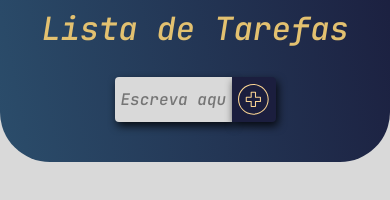
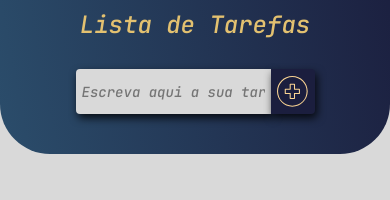
Before and after one commit to luanfreiire/to-do-list, a plain HTML site: page public/index.html in a window 390 px wide. Shown: the part 130-330 px from the top of the page. Drawn offline with Linux system fonts and the light colour scheme.

Commit message:
style(header): responsividade header

```diff
--- a/public/index.html
+++ b/public/index.html
@@ -14,7 +14,7 @@
       <img src="./img/logo.svg" alt="Logotipo lista de tarefas">
       <h1>Lista de Tarefas</h1>
       <div class="header-input">
-        <input type="text" placeholder="Escreva aqui a sua nova tarefa...">
+        <input type="text" placeholder="Escreva aqui a sua tarefa...">
         <button>
           <img src="../public/img/add.svg" alt="Adicionar">
         </button>
--- a/src/styles/header.css
+++ b/src/styles/header.css
@@ -13,6 +13,7 @@
   font: italic 2rem/1 var(--font-main);
   color: var(--color-e1);
   margin-bottom: 1rem;
+  white-space: nowrap;
 }
 
 .header-input {
@@ -21,7 +22,7 @@
 }
 
 .header-input input {
-  width: 30vw;
+  width: 50vw;
   height: 100%;
   padding: 12px 6px;
   background: var(--color-bg);
@@ -51,3 +52,16 @@
   width: 32px;
   height: 32px;
 }
+
+/* media queries */
+@media(width <=700px) {
+  .header-input input::placeholder {
+    font-size: 0.875rem;
+  }
+}
+
+@media(width <=500px) {
+  .container-header h1 {
+    font-size: 1.5rem;
+  }
+}
```
